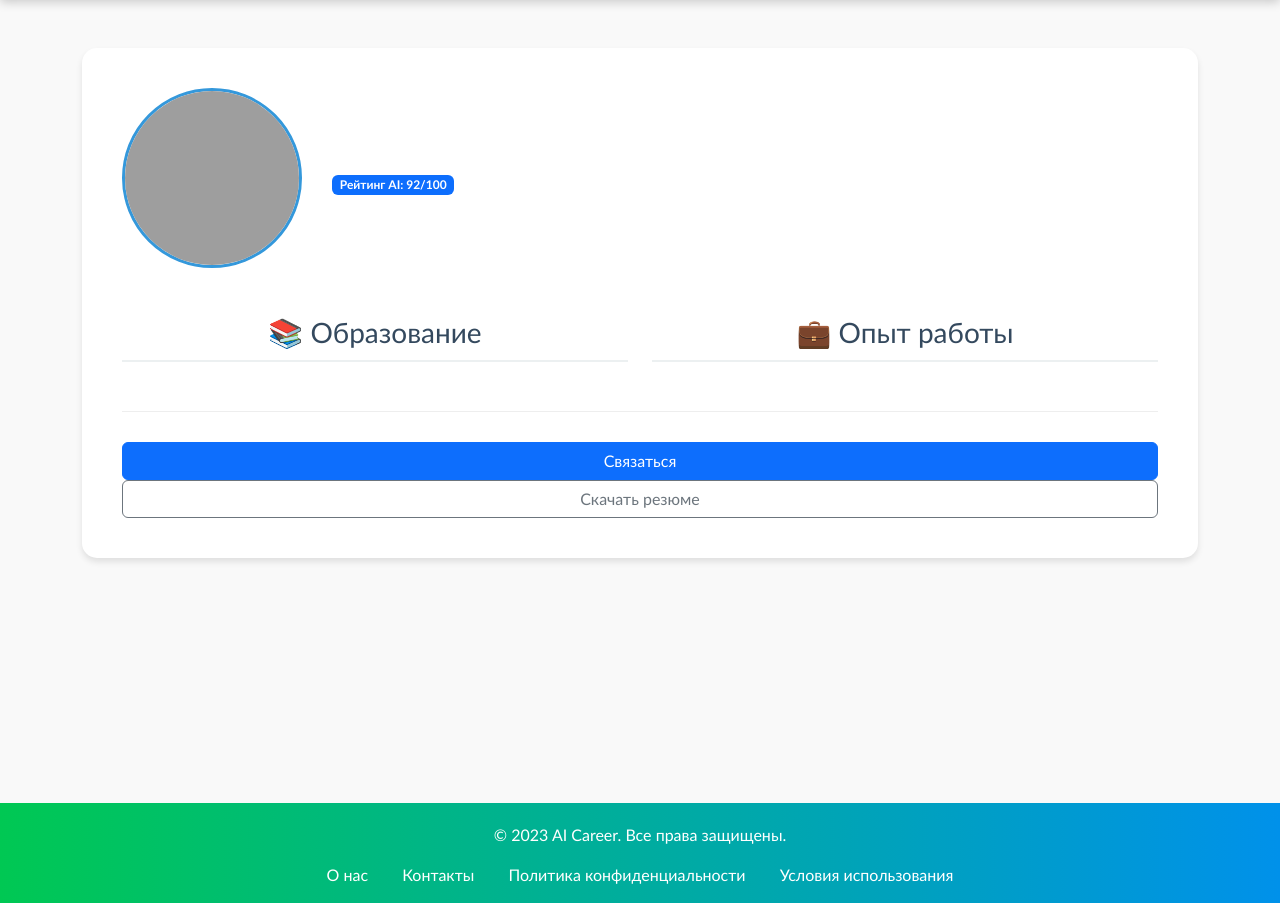
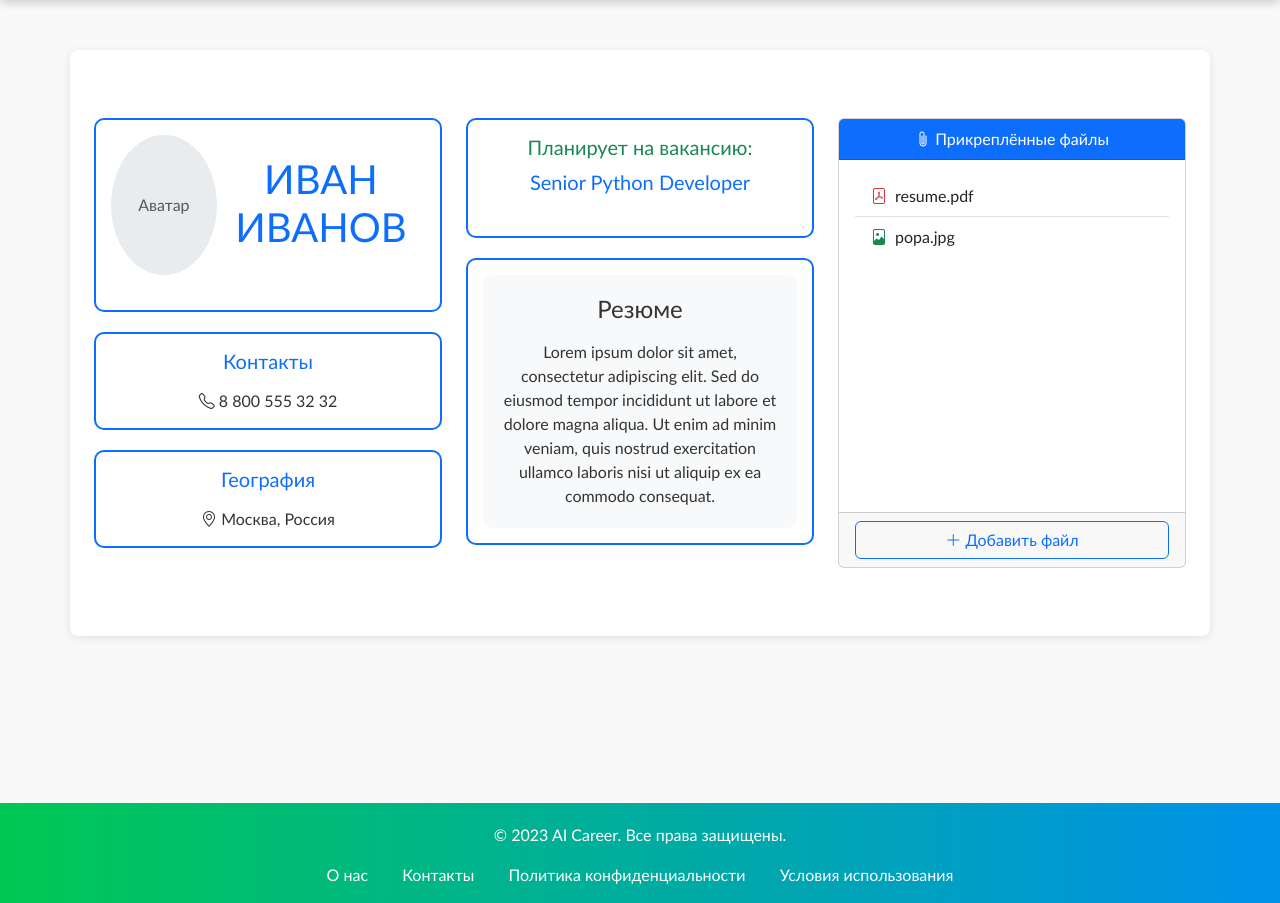
Before and after one commit to skyer12322/FinalProject, a Django app: page /candidatepage/ in a window 1280 px wide. Shown: the part 57-960 px from the top of the page. Run offline with Django 5.2, Linux system fonts and the light colour scheme; grey boxes are pictures that could not be loaded.

Commit message:
candidate page edit

```diff
--- a/RecruitHelper/templates/users/candidatepage.html
+++ b/RecruitHelper/templates/users/candidatepage.html
@@ -1,68 +1,119 @@
 {% load static %}
 <!DOCTYPE html>
 <html lang="ru">
-
 <head>
     <meta charset="UTF-8">
     <meta name="viewport" content="width=device-width, initial-scale=1.0">
     <title>Профиль кандидата</title>
     <link rel="stylesheet" href="{% static 'css/styles.css' %}">
+    <link href="{% static 'css/auth/login.css' %}" rel="stylesheet">
     <link href="https://cdn.jsdelivr.net/npm/bootstrap@5.3.0/dist/css/bootstrap.min.css" rel="stylesheet">
+    <style>
+
+
+
+
+        .avatar-placeholder {
+            width: 150px;
+            height: 140px;
+            border-radius: 50%;
+            background: #e9ecef;
+            display: flex;
+            align-items: center;
+            justify-content: center;
+            margin: 0 auto 20px;
+        }
+        .highlight-block {
+            border: 2px solid #0d6efd;
+            border-radius: 10px;
+            padding: 15px;
+            margin-bottom: 20px;
+        }
+        .resume-block {
+            box-shadow: #282828;
+            background: #f8f9fa;
+            padding: 20px;
+            border-radius: 10px;
+            min-height: 200px;
+        }
+    </style>
 </head>
+<body class="profile-body">
+    {% include "../main/menu.html" %}
+<div class="row auth-container container" style="max-width: auto; margin: 50px auto;">    <div class="container py-5">
+        <div class="row g-4">
+            <div class="col-md-4">
+                <div class="highlight-block bg-white">
+                <div class="text-center" style="display:flex ; justify-items: center; align-items: center;">
+                    <div class="avatar-placeholder">
+                        <span class="text-muted">Аватар</span>
+                    </div>
+                    <h1 class="display-7 text-primary mb-4">ИВАН ИВАНОВ</h1>
+                </div>
+                </div>
+                <div class="highlight-block bg-white">
+                    <h5 class="text-primary mb-3">Контакты</h5>
+                    <p class="mb-0">
+                        <i class="bi bi-telephone"></i>
+                        8 800 555 32 32
+                    </p>
+                </div>
 
-<body class="candidate-body">
-    {% include "../main/menu.html" %}
+                <div class="highlight-block bg-white">
+                    <h5 class="text-primary mb-3">География</h5>
+                    <p class="mb-0">
+                        <i class="bi bi-geo-alt"></i>
+                        Москва, Россия
+                    </p>
+                </div>
+            </div>
 
-    <div class="container py-5">
-        <div class="candidate-profile-card">
-            <div class="candidate-header">
-                <div class="candidate-photo-container">
-                    <img src="{% static 'images/candidate-photo.jpg' %}"
-                         alt="Фото кандидата"
-                         class="candidate-photo">
+            <div class="col-md-4">
+                <div class="highlight-block bg-white">
+                <div class="mb-4">
+                    <h5 class="text-success">Планирует на вакансию:</h5>
+                    <a href="#" class="fs-5 text-decoration-none">
+                        Senior Python Developer
+                    </a>
                 </div>
-                <div class="candidate-basic-info">
-                    <h1 class="candidate-name">{{ candidate.first_name }} {{ candidate.last_name }}</h1>
-                    <div class="candidate-meta">
-                        <span class="badge bg-primary">Рейтинг AI: 92/100</span>
+                </div>
+                <div class="highlight-block bg-white">
+                <div class="resume-block">
+                    <h4 class="mb-3">Резюме</h4>
+                    <p class="mb-0">Lorem ipsum dolor sit amet, consectetur adipiscing elit. Sed do eiusmod tempor incididunt ut labore et dolore magna aliqua. Ut enim ad minim veniam, quis nostrud exercitation ullamco laboris nisi ut aliquip ex ea commodo consequat.</p>
                 </div>
             </div>
             </div>
 
-            <div class="candidate-details mt-5">
-                <div class="row">
-                    <div class="col-md-6">
-                        <h3 class="section-title">📚 Образование</h3>
-                        <div class="education-item">
-                            <h4>{{ candidate.education.degree }}</h4>
-                            <p class="text-muted">{{ candidate.education.institution }}</p>
-                            <p class="text-muted">{{ candidate.education.years }}</p>
+            <div class="col-md-4">
+                <div class="card h-100">
+                    <div class="card-header bg-primary text-white">
+                        <i class="bi bi-paperclip"></i> Прикреплённые файлы
                     </div>
+                    <div class="card-body">
+                        <ul class="list-group list-group-flush">
+                            <li class="list-group-item d-flex align-items-center">
+                                <i class="bi bi-file-pdf text-danger me-2"></i>
+                                resume.pdf
+                            </li>
+                            <li class="list-group-item d-flex align-items-center">
+                                <i class="bi bi-file-image text-success me-2"></i>
+                                popa.jpg</li>
+                        </ul>
                     </div>
-
-                    <div class="col-md-6">
-                        <h3 class="section-title">💼 Опыт работы</h3>
-                        <div class="experience-item">
-                            <h4>{{ candidate.experience.position }}</h4>
-                            <p class="text-muted">{{ candidate.experience.company }}</p>
-                            <p class="text-muted">{{ candidate.experience.duration }}</p>
-                            <ul class="experience-skills">
-                                {% for skill in candidate.experience.skills %}
-                                <li>{{ skill }}</li>
-                                {% endfor %}
-                            </ul>
+                    <div class="card-footer">
+                        <button class="btn btn-outline-primary w-100">
+                            <i class="bi bi-plus-lg"></i> Добавить файл
+                        </button>
                     </div>
                 </div>
             </div>
-            </div>
-
-            <div class="candidate-actions mt-4">
-                <button class="btn btn-primary">Связаться</button>
-                <button class="btn btn-outline-secondary">Скачать резюме</button>
         </div>
     </div>
     </div>
     {% include "../main/footer.html" %}
 
+    <script src="https://cdn.jsdelivr.net/npm/bootstrap@5.3.0/dist/js/bootstrap.bundle.min.js"></script>
+    <link rel="stylesheet" href="https://cdn.jsdelivr.net/npm/bootstrap-icons@1.10.0/font/bootstrap-icons.css">
 </body>
 </html>
```
Lines whose indentation alone changed are shown as unchanged.
